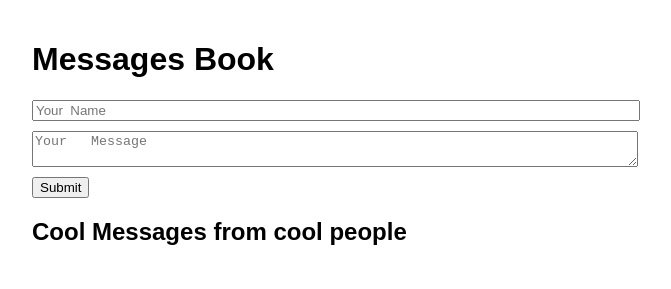
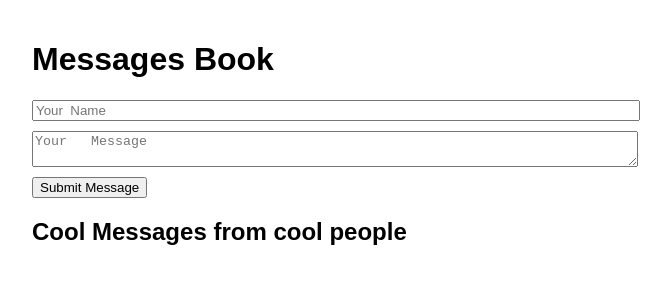
Before and after one commit to syedBilalSherazi/guestbook-app, a website: page public/index.html in a window 1280 px wide. Shown: the whole page, without its empty margins (308-979 px from the left). Drawn offline with Linux system fonts and the light colour scheme; no server answers.

Commit message:
Update index.html

```diff
--- a/public/index.html
+++ b/public/index.html
@@ -16,7 +16,7 @@
   <form method="POST" action="/submit">
     <input name="name" placeholder="Your  Name" required />
     <textarea name="message" placeholder="Your   Message " required></textarea>
-    <button type="submit">Submit</button>
+    <button type="submit">Submit Message</button>
   </form>
 
   <h2>Cool Messages from cool people</h2>
```
